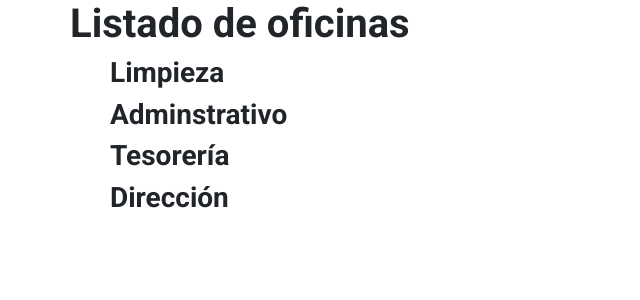
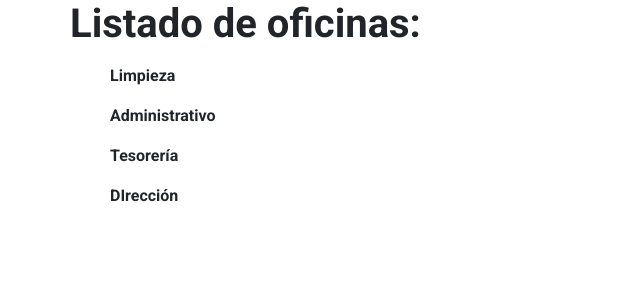
Before and after one commit to MartiArdiles/EstablecimientoEducativoPrac1, a Django app: page /listar-oficinas/ in a window 1280 px wide. Shown: the part 56-356 px from the top of the page, without its empty margins (0-640 px from the left). Run offline with Django 3.2, Linux system fonts and the light colour scheme; parts of the project's set-up code (start-up, migrations or seed data) failed here and were passed over; some libraries are stand-ins or nearby versions.

Commit message:
Update listar-oficinas.html

```diff
--- a/templates/registro/listar-oficinas.html
+++ b/templates/registro/listar-oficinas.html
@@ -1,17 +1,21 @@
-<!--Dropdown que lista oficinas-->
+{% extends 'base.html' %} {% load static %} {% block content %}
 
-{% extends 'base.html' %} {% load static %} {% block content %}
 <div class="container">
     <div class="row">
-        <h1>Listado de oficinas</h1>
+        <h1>Listado de oficinas:</h1>
     </div>
+
     <div class="row">
-        <ul>
-            <h3>Limpieza</h3>
-            <h3>Adminstrativo</h3>
-            <h3>Tesorería</h3>
-            <h3>Dirección</h3>
-        </ul>
+        <div class="table table-hover mt-2">
+            <tbody>
+                <tr>
+                    <ul>Limpieza</ul>
+                    <ul>Administrativo</ul>
+                    <ul>Tesorería</ul>
+                    <ul>DIrección</ul>
+                </tr>
+            </tbody>
+        </div>
     </div>
 </div>
 {% endblock content %}
```
